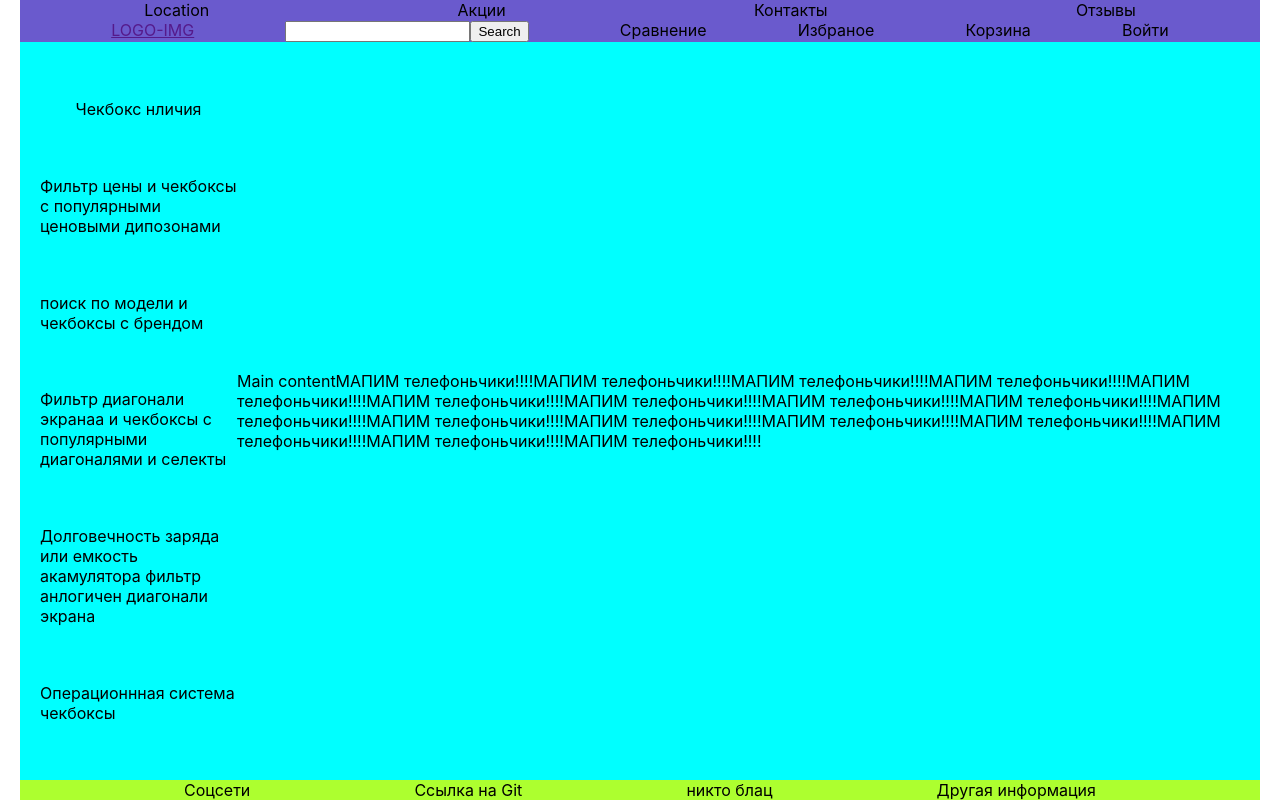
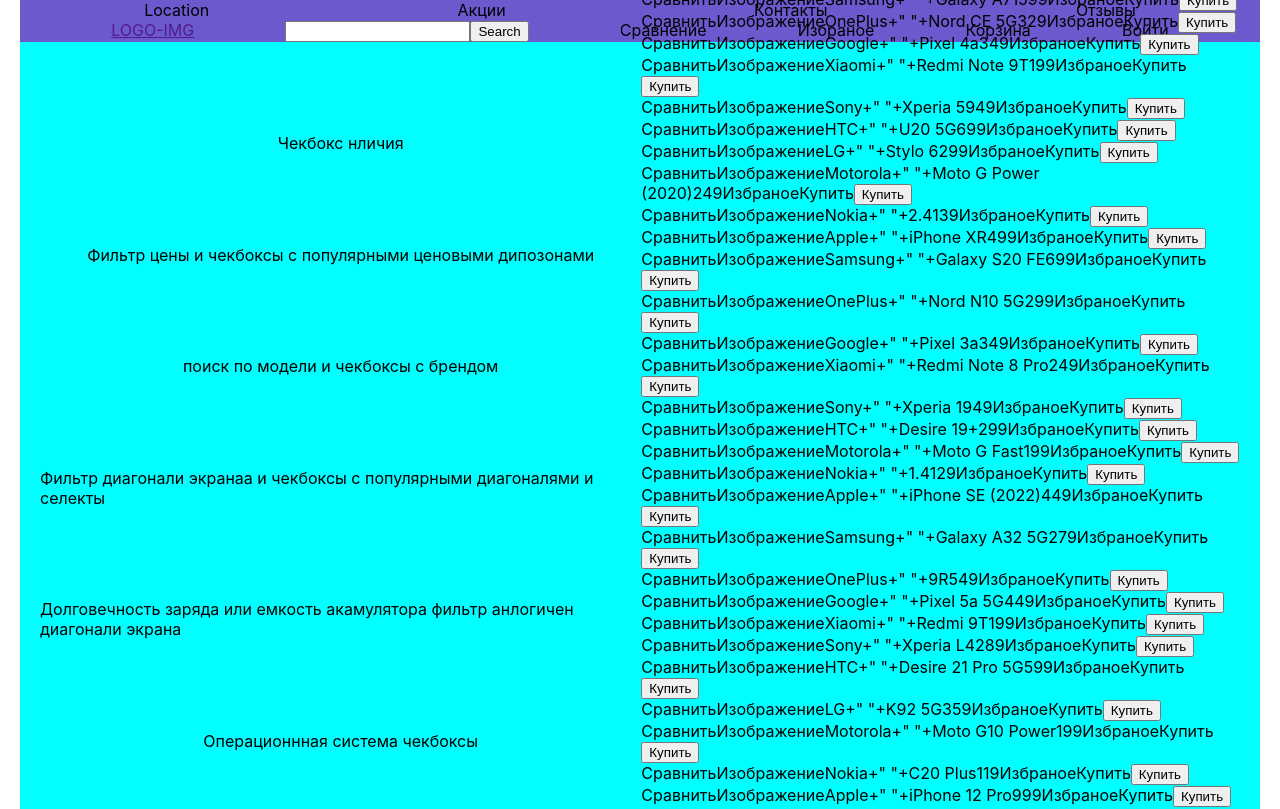
Before and after one commit to gem4ik/PhoneStore, a React (Create React App) app: page / in a window 1280 px wide. Shown: the top 809 px of the page. Built offline with nearby package versions, Linux system fonts and the light colour scheme.

Commit message:
+mapCard but BigFail CSS

```diff
--- a/src/components/Main/MainContent/Card/Card.tsx
+++ b/src/components/Main/MainContent/Card/Card.tsx
@@ -1,23 +1,26 @@
 import React from 'react';
 import {UniversalButton} from "../../../UniversalButton/UniversalButton";
+import {ExtendedPhonesType} from "../../../../Store/PhoneReducer";
+
+type CardPropsType={
+    productParam:ExtendedPhonesType
+}
 
 
 
 
-
-const Card = () => {
+export const Card = (props:CardPropsType) => {
+    let {productParam}=props
     return (
         <div>
             <span>Сравнить</span>
             <span>Изображение</span>
-            <span>Строка с нобором характеристик</span>
-            <span>Цена</span>
-            <span>Наличие</span>
+            <span>{`${productParam.brand}+" "+${productParam.model}`}</span>
+            <span>{productParam.price}</span>
+            <span>{productParam.availability}</span>
             <span>Избраное</span>
             <span>Купить</span>
 <UniversalButton nameButton={"Купить"} callback={()=>{}}/>
         </div>
     );
 };
-
-export default Card;
--- a/src/components/Main/MainContent/MainContent.tsx
+++ b/src/components/Main/MainContent/MainContent.tsx
@@ -1,26 +1,19 @@
 import React from 'react';
+import {useSelector} from "react-redux";
+import {ExtendedPhonesType} from "../../../Store/PhoneReducer";
+import {Card} from "./Card/Card";
+
 
 export const MainContent = () => {
+    let statePhone=useSelector<ExtendedPhonesType[],ExtendedPhonesType[]>(store=>store)
     return (
         <div>
+            {statePhone.map(el=>{
+               return  <Card  productParam={el} />
+            })}
             Main content
             <span>МАПИМ телефоньчики!!!!</span>
-            <span>МАПИМ телефоньчики!!!!</span>
-            <span>МАПИМ телефоньчики!!!!</span>
-            <span>МАПИМ телефоньчики!!!!</span>
-            <span>МАПИМ телефоньчики!!!!</span>
-            <span>МАПИМ телефоньчики!!!!</span>
-            <span>МАПИМ телефоньчики!!!!</span>
-            <span>МАПИМ телефоньчики!!!!</span>
-            <span>МАПИМ телефоньчики!!!!</span>
-            <span>МАПИМ телефоньчики!!!!</span>
-            <span>МАПИМ телефоньчики!!!!</span>
-            <span>МАПИМ телефоньчики!!!!</span>
-            <span>МАПИМ телефоньчики!!!!</span>
-            <span>МАПИМ телефоньчики!!!!</span>
-            <span>МАПИМ телефоньчики!!!!</span>
-            <span>МАПИМ телефоньчики!!!!</span>
-            <span>МАПИМ телефоньчики!!!!</span>
+
 
         </div>
     );
--- a/src/index.tsx
+++ b/src/index.tsx
@@ -3,14 +3,16 @@
 import './index.css';
 import App from './App';
 import reportWebVitals from './reportWebVitals';
+import {Provider} from "react-redux";
+import {store} from "./Store/Store";
 
 const root = ReactDOM.createRoot(
   document.getElementById('root') as HTMLElement
 );
 root.render(
-  <React.StrictMode>
+<Provider store={store}>
     <App />
-  </React.StrictMode>
+</Provider>
 );
 
 // If you want to start measuring performance in your app, pass a function
```
